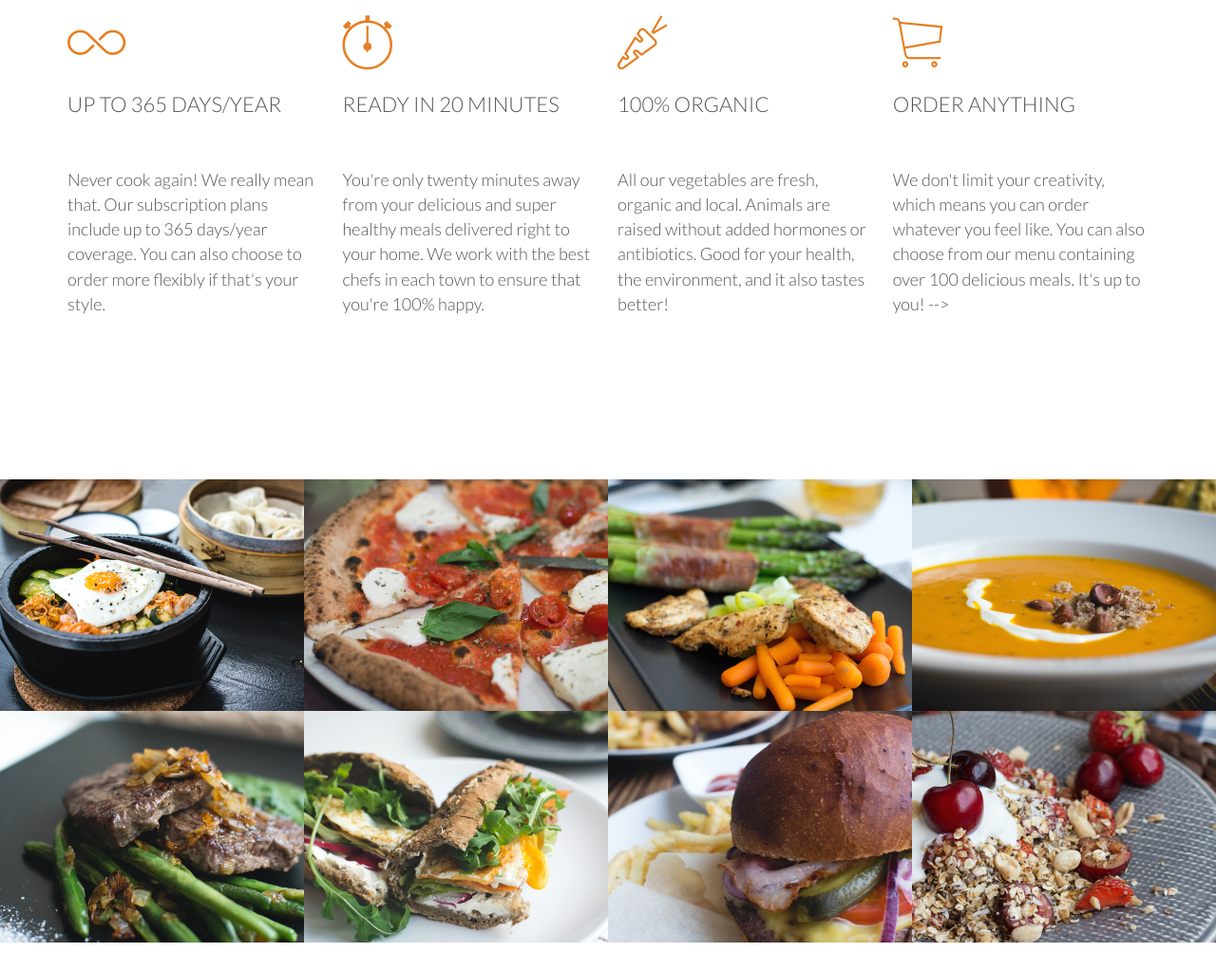
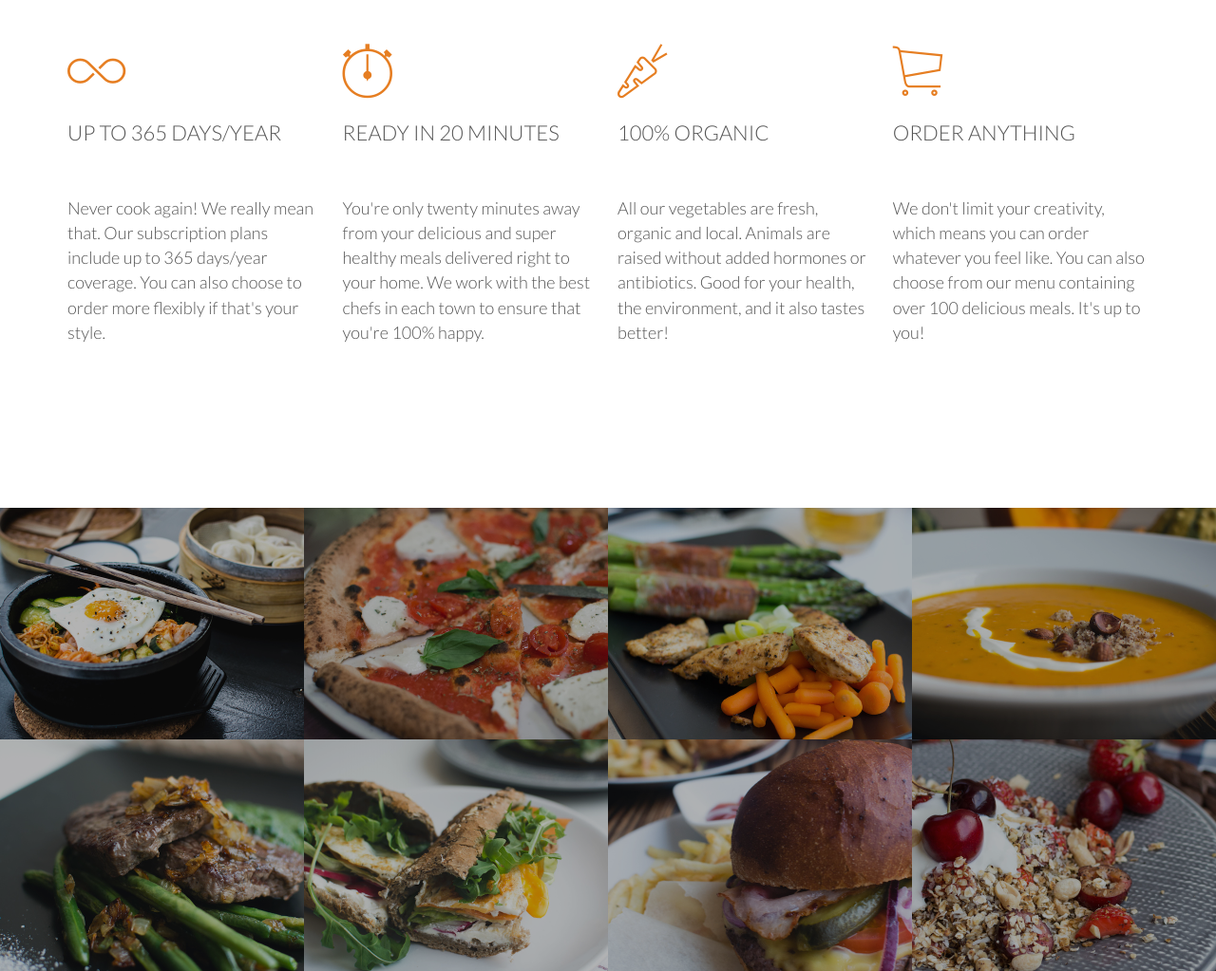
Before and after one commit to ms-tech-geek/omnifood, a plain HTML site: page index.html in a window 1280 px wide. Shown: the part 1050-2073 px from the top of the page at 95% size. Before the commit the page ends 2043 px from the top, so only its background shows below. Drawn offline with Linux system fonts and the light colour scheme; files whose address does not match are found by name.

Commit message:
finalized features section

```diff
--- a/index.html
+++ b/index.html
@@ -64,7 +64,7 @@
                 <i class="ion-ios-cart-outline icon-big"></i>
                 <h3>Order anything</h3>
                 <p>
-                    We don't limit your creativity, which means you can order whatever you feel like. You can also choose from our menu containing over 100 delicious meals. It's up to you! -->
+                    We don't limit your creativity, which means you can order whatever you feel like. You can also choose from our menu containing over 100 delicious meals. It's up to you!
                 </p>
             </div>
         </div>
--- a/resources/css/style.css
+++ b/resources/css/style.css
@@ -212,6 +212,14 @@ header {
 }
 
 /*
+    FEATURES
+*/
+
+.section-features .long-copy {
+    margin-bottom: 30px;
+}
+
+/*
     MEALS
 */
 
@@ -230,13 +238,15 @@ header {
     width: 100%;
     margin: 0;
     overflow: hidden;
+    background-color: #000000;
 }
 
 .meal-photo img {
+    opacity: 0.7;
     width: 100%;
     height: auto;
     transform: scale(1.25);
-    transition: transform 0.5s;
+    transition: transform 0.5s, opacity 0.5s;
 }
 
 .meal-photo img:hover{
```
